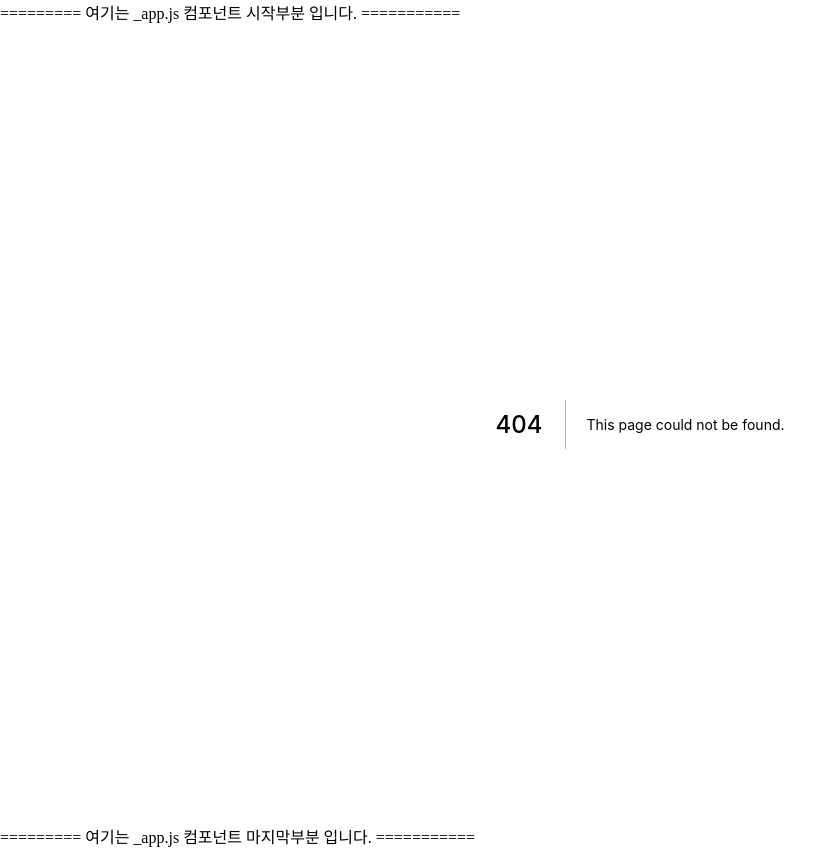
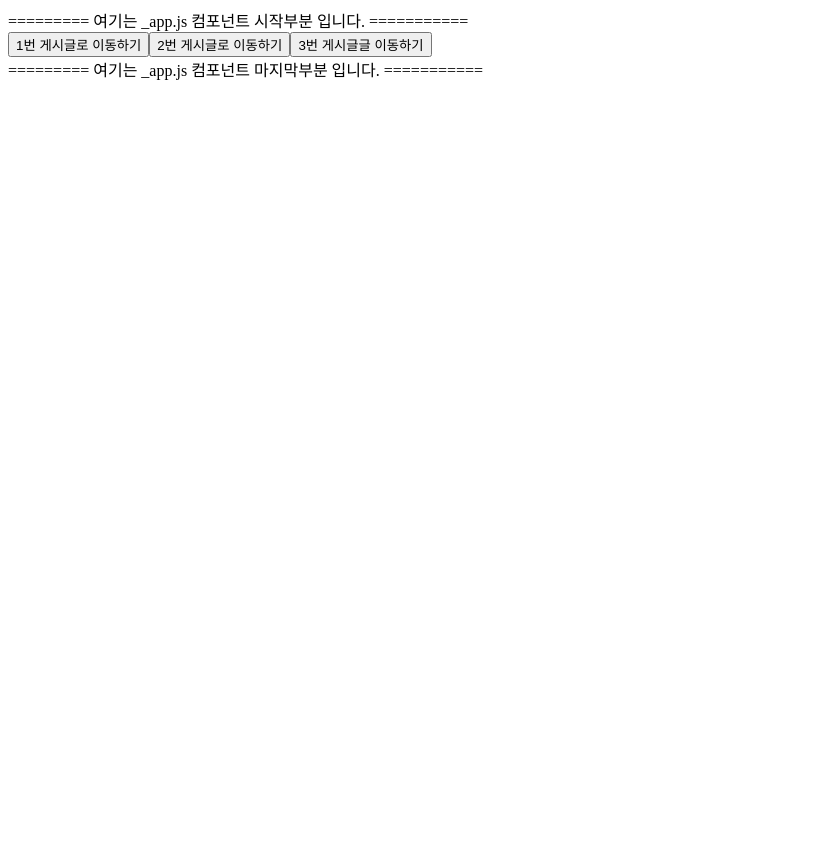
Before and after one commit to tearcode89/FullStack_Study, a Next.js app in the folder Frontend/class/: page /section05/05-02-static-routing-board in a window 1280 px wide. Before the commit this address had no page. Shown: the whole page, without its empty margins (0-839 px from the left). After the commit the page ends 800 px from the top, so only its background shows below. Built offline with nearby package versions, Linux system fonts and the light colour scheme.

Commit message:
020.static-routing-board

```diff
--- /dev/null
+++ b/Frontend/class/pages/section05/05-02-static-routing-board/index.js
@@ -0,0 +1,26 @@
+import {useRouter} from 'next/router'
+
+export default function StaticRoutingPage() {
+
+    const router = useRouter()
+
+    const movingPage1 = () => {
+        router.push('/section05/05-02-static-routing-board-moved/1')
+    }
+
+    const movingPage2 = () => {
+        router.push('/section05/05-02-static-routing-board-moved/2')
+    }
+
+    const movingPage3 = () => {
+        router.push('/section05/05-02-static-routing-board-moved/3')
+    }
+
+    return(
+        <>
+            <button onClick={movingPage1}>1번 게시글로 이동하기</button>
+            <button onClick={movingPage2}>2번 게시글로 이동하기</button>
+            <button onClick={movingPage3}>3번 게시글글 이동하기</button>
+        </>
+    )
+}
```
Also changed, not shown: Frontend/class/pages/section05/05-02-static-routing-board-moved/1/index.js (added, +8 -0 lines), Frontend/class/pages/section05/05-02-static-routing-board-moved/2/index.js (added, +8 -0 lines), Frontend/class/pages/section05/05-02-static-routing-board-moved/3/index.js (added, +8 -0 lines), 1 other file (tests, documents, lock files or other folders).
